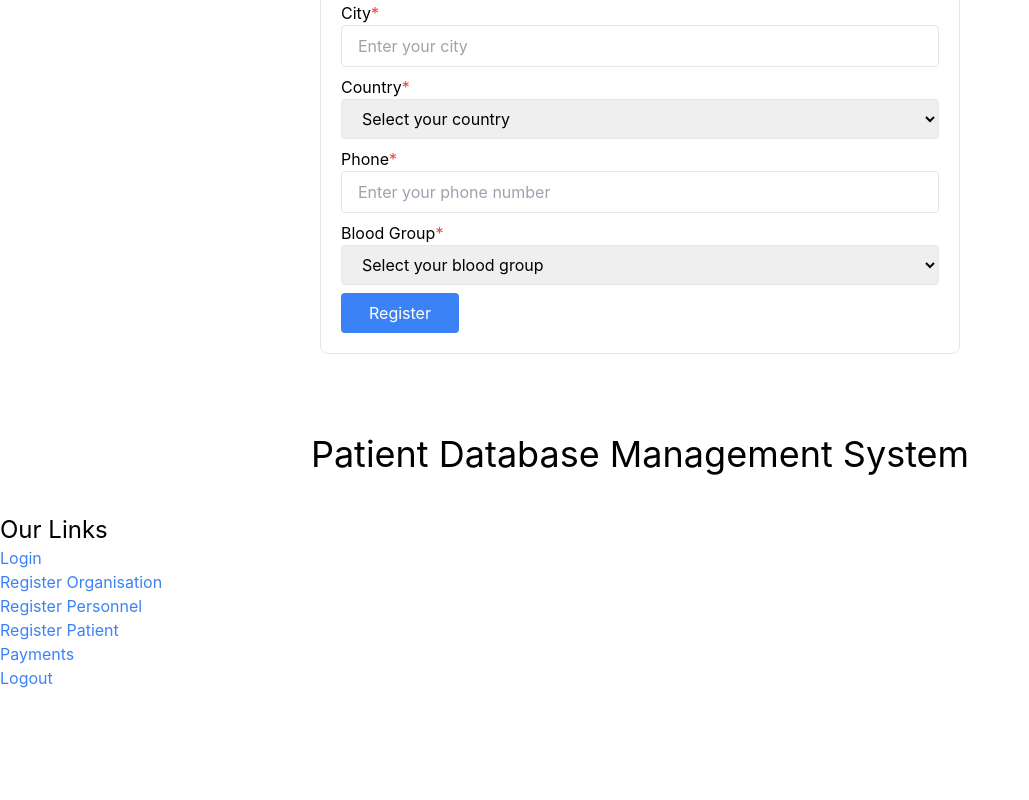
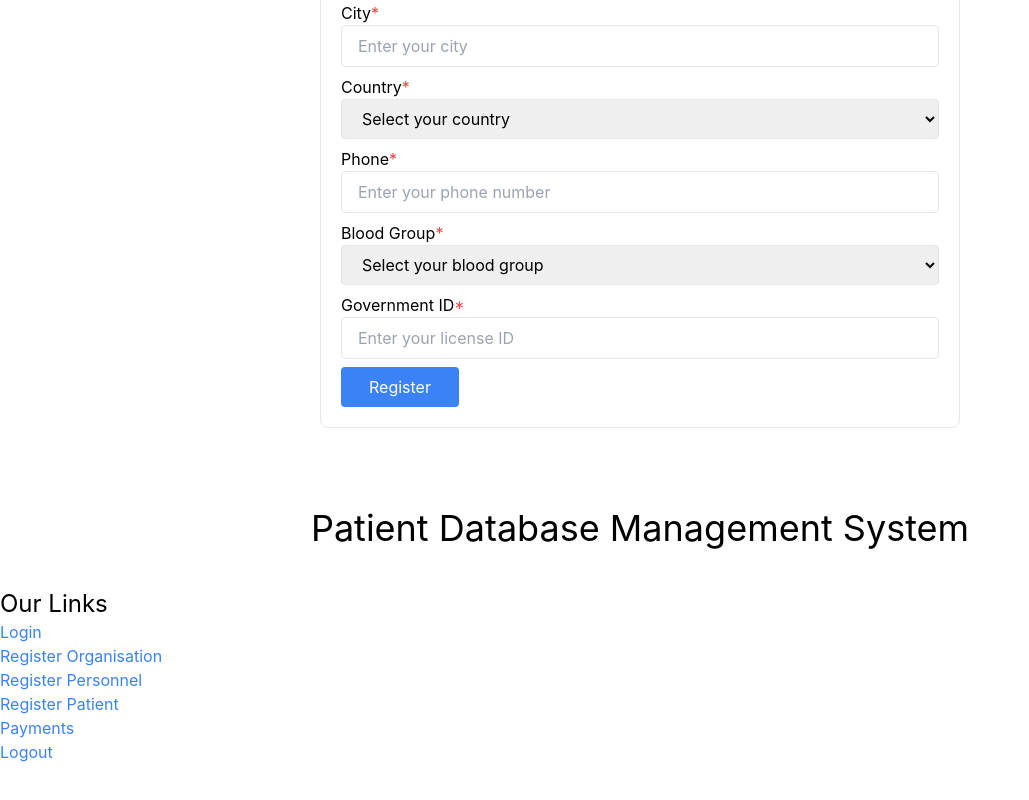
Before and after one commit to sc0rp10n-py/patient-data-management-system, a Next.js app: page /register-patient in a window 1280 px wide. Shown: the part 750-1550 px from the top of the page, without its empty margins (0-1029 px from the left). Before the commit the page ends 1480 px from the top, so only its background shows below. Built offline with nearby package versions, Linux system fonts and the light colour scheme.

Commit message:
some more authentication changes

```diff
--- a/pages/api/user/authenticate.js
+++ b/pages/api/user/authenticate.js
@@ -35,6 +35,13 @@ function authenticate(req, res) {
         bloodGroup: user.bloodGroup,
         type: user.type,
         adminVerify: user.adminVerify,
+        license: user.license,
+        licenseExpiry: user.licenseExpiry,
+        licenseFileName: user.licenseFileName,
+        licenseFile: user.licenseFile,
+        speciality: user.speciality,
+        organisation: user.organisation,
+        profession: user.profession,
         token
     });
 }
--- a/pages/register-organisation.js
+++ b/pages/register-organisation.js
@@ -30,6 +30,7 @@ const RegisterOrg = () => {
     const [s, setS] = useState("");
     const [ll, setLL] = useState("");
     const [validPass, setValidPass] = useState(false);
+    const [validDate, setValidDate] = useState(false);
 
     const router = useRouter();
 
@@ -106,10 +107,13 @@ const RegisterOrg = () => {
         licenseExpiry: licenseExpiry,
         type: type,
         adminVerfiy: false,
+        licenseFileName: "",
+        licenseFile: "",
     };
 
     const handleSubmit = async (e) => {
         e.preventDefault();
+        if (validDate) {
             setLoading(true);
             // console.log(user);
             return userService
@@ -123,12 +127,15 @@ const RegisterOrg = () => {
                     setLoading(false);
                     console.log(err);
                 });
+        } else {
+            alert("Please enter a valid license date");
+        }
     };
 
     const handleDate = (expiryDate) => {
         const date = new Date();
         const year = date.getFullYear();
-        const month = date.getMonth()+1;
+        const month = date.getMonth() + 1;
         const day = date.getDate();
         const expiry = expiryDate.split("-");
         const expiryYear = expiry[0];
@@ -151,6 +158,7 @@ const RegisterOrg = () => {
                 }
             }
         }
+        setValidDate(true);
         return true;
     };
 
--- a/pages/register-patient.js
+++ b/pages/register-patient.js
@@ -21,7 +21,7 @@ const RegisterPat = () => {
     // const [organisation, setOrganisation] = useState("");
     // const [profession, setProfession] = useState("");
     const [loading, setLoading] = useState(false);
-    // const [license, setLicense] = useState("");
+    const [license, setLicense] = useState("");
     // const [licenseExpiry, setLicenseExpiry] = useState("");
     const [cPassClass, setCPassClass] = useState("border px-4 py-2 rounded");
     const [isDirty, setIsDirty] = useState(false);
@@ -51,6 +51,9 @@ const RegisterPat = () => {
         bloodGroup: bloodGroup,
         type: "patient",
         adminVerfiy: false,
+        license: license,
+        licenseFileName: "",
+        licenseFile: "",
     };
 
     useEffect(() => {
@@ -793,6 +796,22 @@ const RegisterPat = () => {
                                     <option value="O-">O-</option>
                                 </select>
                             </div>
+                            <div className="flex flex-col my-2">
+                                <label htmlFor="license">
+                                    Government ID
+                                    <span className="text-red-500">*</span>
+                                </label>
+                                <input
+                                    type="text"
+                                    id="license"
+                                    name="license"
+                                    className="border px-4 py-2 rounded"
+                                    placeholder="Enter your license ID"
+                                    value={license}
+                                    onChange={(e) => setLicense(e.target.value)}
+                                    required
+                                />
+                            </div>
                             <div>
                                 <button
                                     type="submit"
--- a/pages/register-personnel.js
+++ b/pages/register-personnel.js
@@ -30,6 +30,7 @@ const RegisterPers = () => {
     const [s, setS] = useState("");
     const [ll, setLL] = useState("");
     const [validPass, setValidPass] = useState(false);
+    const [validDate, setValidDate] = useState(false);
 
     const router = useRouter();
 
@@ -120,10 +121,13 @@ const RegisterPers = () => {
         licenseExpiry: licenseExpiry,
         type: "personnel",
         adminVerfiy: false,
+        licenseFileName: "",
+        licenseFile: "",
     };
 
     const handleSubmit = async (e) => {
         e.preventDefault();
+        if (validDate) {
             setLoading(true);
             // console.log(user);
             return userService
@@ -137,6 +141,9 @@ const RegisterPers = () => {
                     setLoading(false);
                     console.log(err);
                 });
+        } else {
+            alert("Please enter a valid license date");
+        }
     };
 
     const handleDate = (expiryDate) => {
@@ -165,6 +172,7 @@ const RegisterPers = () => {
                 }
             }
         }
+        setValidDate(true);
         return true;
     };
 
@@ -841,18 +849,6 @@ const RegisterPers = () => {
                                         Receptionist
                                     </option>
                                 </select>
-                                {/* <input
-                                    type="text"
-                                    id="profession"
-                                    name="profession"
-                                    className="border px-4 py-2 rounded"
-                                    placeholder="Enter your profession"
-                                    value={profession}
-                                    onChange={(e) =>
-                                        setProfession(e.target.value)
-                                    }
-                                    required
-                                /> */}
                             </div>
                             {profession === "Doctor" ? (
                                 <div className="flex flex-col my-2">
@@ -919,19 +915,6 @@ const RegisterPers = () => {
                                             Urologist
                                         </option>
                                     </select>
-
-                                    {/* <input
-                                        type="text"
-                                        id="speciality"
-                                        name="speciality"
-                                        className="border px-4 py-2 rounded"
-                                        placeholder="Enter your speciality"
-                                        value={speciality}
-                                        onChange={(e) =>
-                                            setSpeciality(e.target.value)
-                                        }
-                                        required
-                                    /> */}
                                 </div>
                             ) : null}
                             <div className="flex flex-col my-2">
@@ -954,18 +937,6 @@ const RegisterPers = () => {
                                     </option>
                                     {listOrg()}
                                 </select>
-                                {/* <input
-                                    type="text"
-                                    id="organisation"
-                                    name="organisation"
-                                    className="border px-4 py-2 rounded"
-                                    placeholder="Enter your organisation"
-                                    value={organisation}
-                                    onChange={(e) =>
-                                        setOrganisation(e.target.value)
-                                    }
-                                    required
-                                /> */}
                             </div>
                             <div className="flex flex-col my-2">
                                 <label htmlFor="license">
```
Lines whose indentation alone changed are shown as unchanged.
